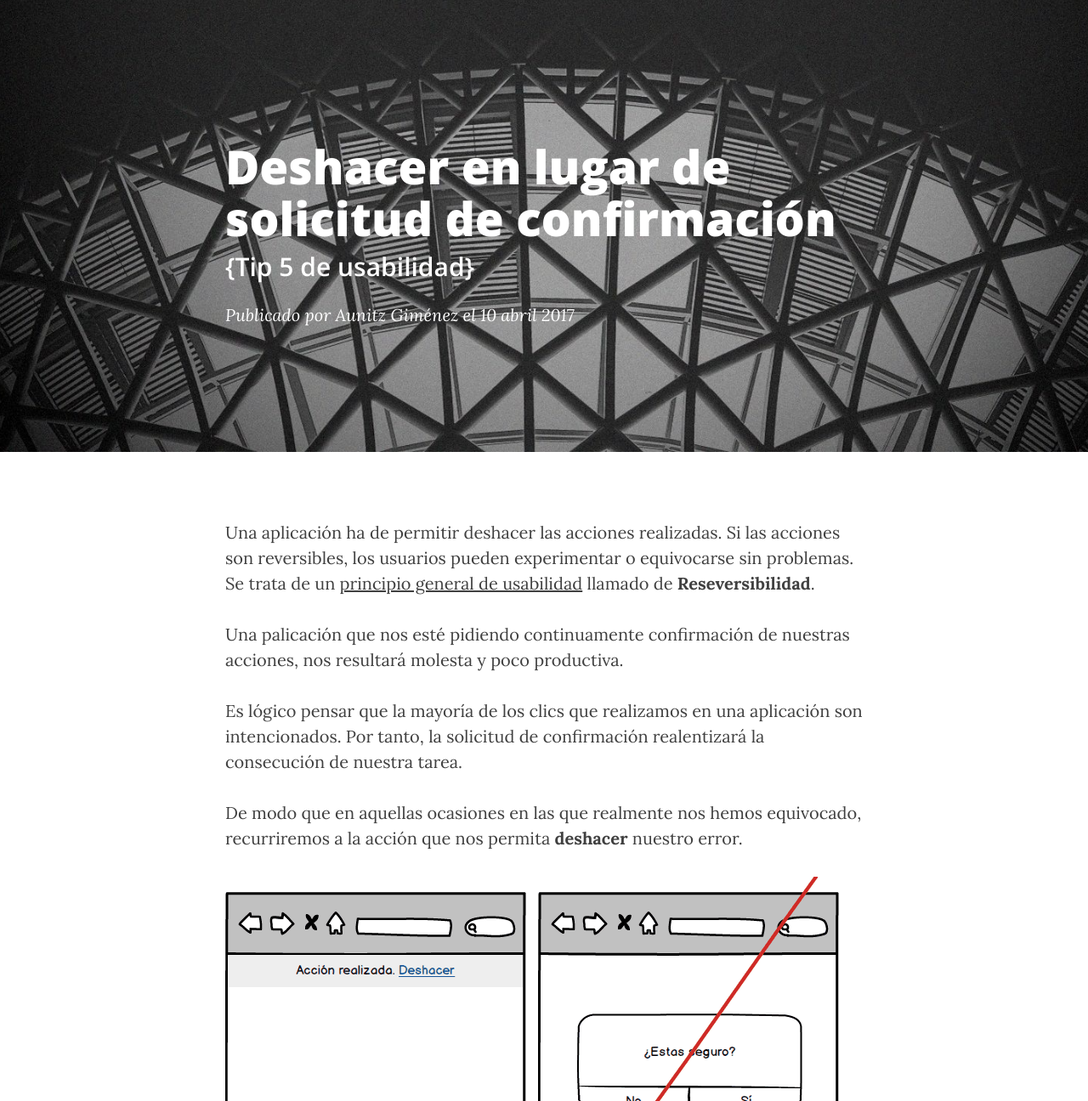
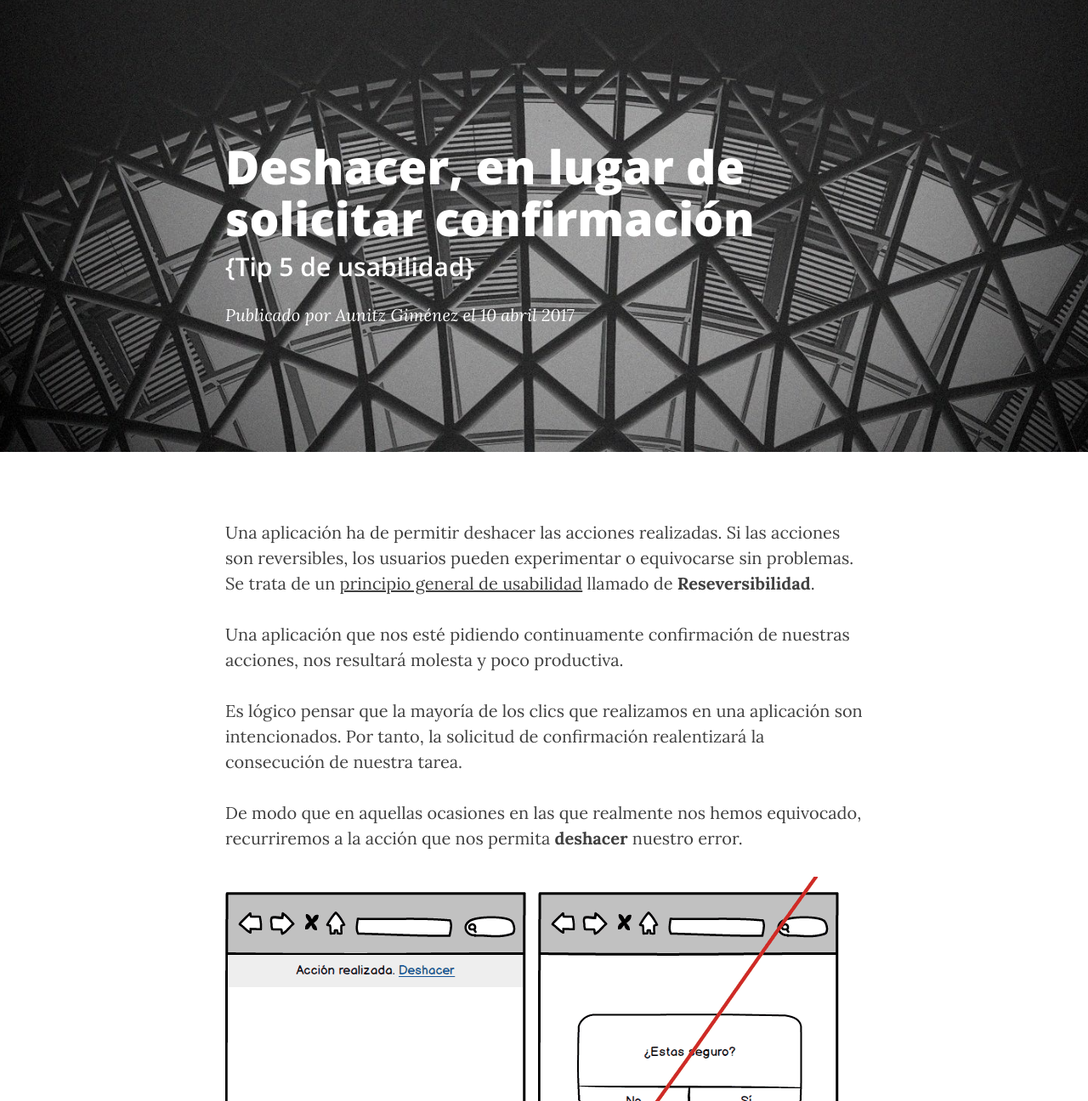
Before and after one commit to aunitz/beta, a Jekyll site: the page built from _posts/2017-04-10-tip-5-deshacer.markdown, in a window 1280 px wide and 1400 px high, cut to the strip 104-1400 px from the top of the window. Shown: the whole strip at 85% size. Built offline with Jekyll 4.4.1, drawn with Linux system fonts in a browser that asks for light colours; nearby versions of some CDN libraries; comment, search, counter and statistics services are not loaded.

Commit message:
Corrección de un título

```diff
--- a/_posts/2017-04-10-tip-5-deshacer.markdown
+++ b/_posts/2017-04-10-tip-5-deshacer.markdown
@@ -1,6 +1,6 @@
 ---
 layout:     post
-title:      "Deshacer en lugar de solicitud de confirmación"
+title:      "Deshacer, en lugar de solicitar confirmación"
 subtitle:   "{Tip 5 de usabilidad}"
 date:       2017-04-10 09:30:00
 author:     "Aunitz Giménez"
@@ -9,7 +9,7 @@ header-img: "img/post-bg-07.jpg"
 
 <p>Una aplicación ha de permitir deshacer las acciones realizadas. Si las acciones son reversibles, los usuarios pueden experimentar o equivocarse sin problemas. Se trata de un <a href="{{ site.baseurl }}/principios-usabilidad/">principio general de usabilidad</a> llamado de <strong>Reseversibilidad</strong>.</p>
 
-<p>Una palicación que nos esté pidiendo continuamente confirmación de nuestras acciones, nos resultará molesta y poco productiva.</p>
+<p>Una aplicación que nos esté pidiendo continuamente confirmación de nuestras acciones, nos resultará molesta y poco productiva.</p>
 
 <p>Es lógico pensar que la mayoría de los clics que realizamos en una aplicación son intencionados. Por tanto, la solicitud de confirmación realentizará la consecución de nuestra tarea.</p>
 
```
